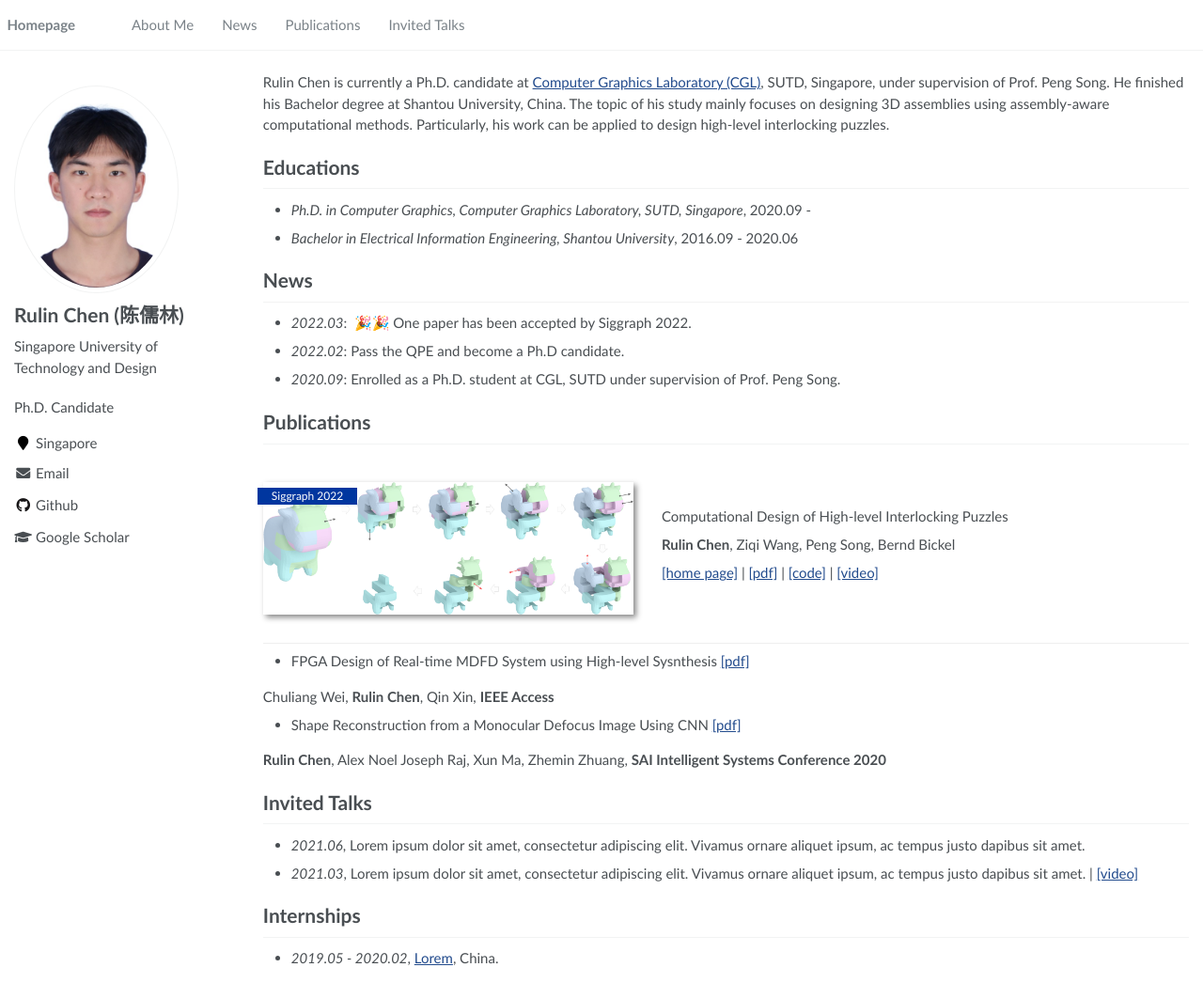
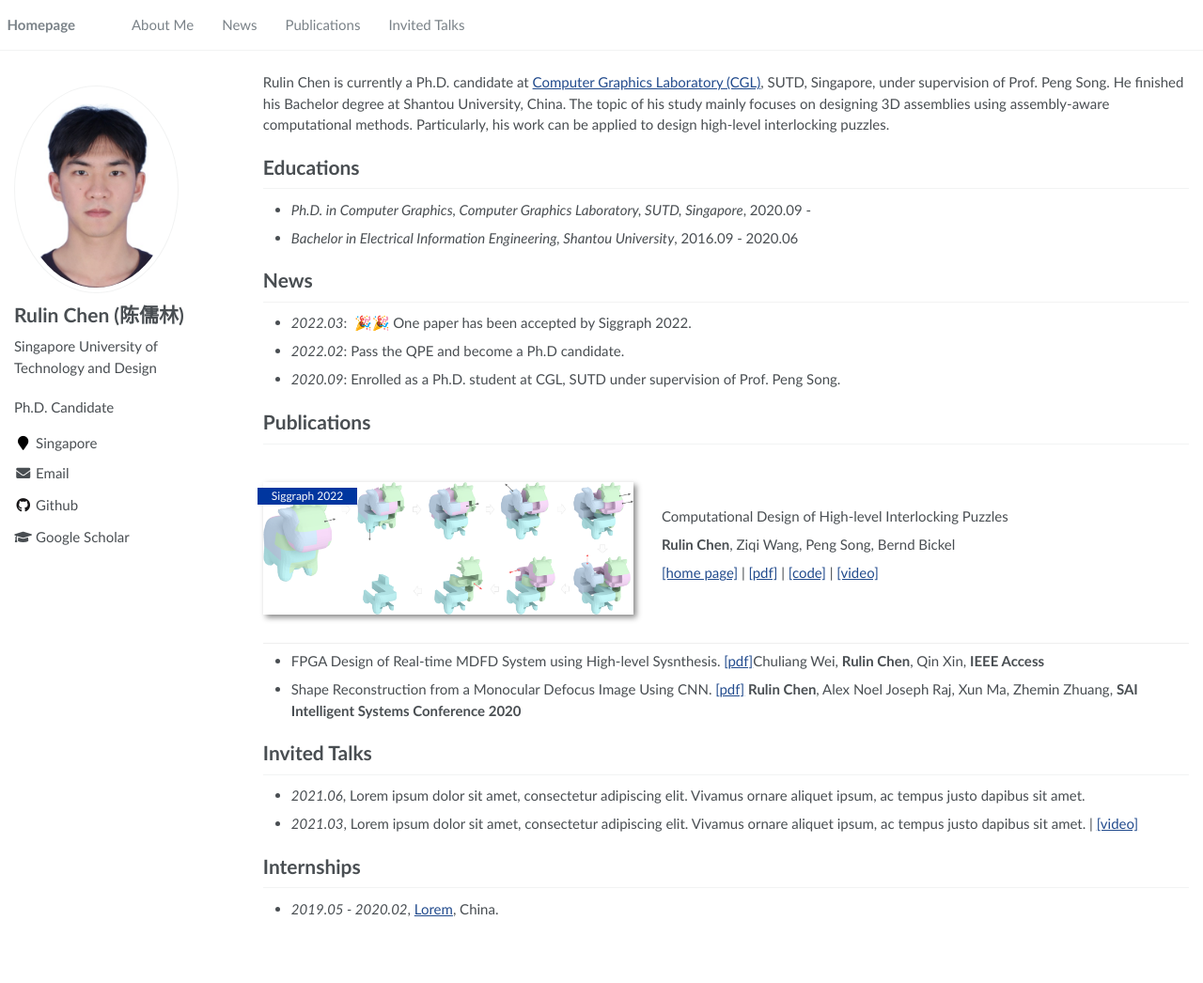
Before and after one commit to Linsanity81/linsanity81.github.io, a Jekyll site: the page built from _pages/about.md, in a window 1280 px wide and 1046 px high. Shown: the whole window at 94% size. Built offline with Jekyll 4.4.1, drawn with Linux system fonts in a browser that asks for light colours.

```diff
--- a/_pages/about.md
+++ b/_pages/about.md
@@ -42,12 +42,9 @@ Computational Design of High-level Interlocking Puzzles
 </div>
 </div>
 
-- FPGA Design of Real-time MDFD System using High-level Sysnthesis [\[pdf\]](https://ieeexplore.ieee.org/stamp/stamp.jsp?tp=&arnumber=8743445)
+- FPGA Design of Real-time MDFD System using High-level Sysnthesis. [\[pdf\]](https://ieeexplore.ieee.org/stamp/stamp.jsp?tp=&arnumber=8743445)Chuliang Wei, **Rulin Chen**, Qin Xin, **IEEE Access**
 
-Chuliang Wei, **Rulin Chen**, Qin Xin, **IEEE Access**
-
-- Shape Reconstruction from a Monocular Defocus Image Using CNN [\[pdf\]](https://www.researchgate.net/profile/Alex-Noel-Joseph-Raj/publication/335382542_Shape_Reconstruction_from_a_Monocular_Defocus_Image_Using_CNN/links/6034dbd492851c4ed58e5abf/Shape-Reconstruction-from-a-Monocular-Defocus-Image-Using-CNN.pdf)
-
+- Shape Reconstruction from a Monocular Defocus Image Using CNN. [\[pdf\]](https://www.researchgate.net/profile/Alex-Noel-Joseph-Raj/publication/335382542_Shape_Reconstruction_from_a_Monocular_Defocus_Image_Using_CNN/links/6034dbd492851c4ed58e5abf/Shape-Reconstruction-from-a-Monocular-Defocus-Image-Using-CNN.pdf)
 **Rulin Chen**, Alex Noel Joseph Raj, Xun Ma, Zhemin Zhuang, **SAI Intelligent Systems Conference 2020**
 
 # Invited Talks
```
